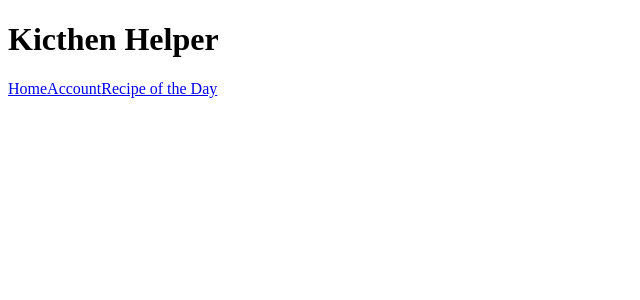
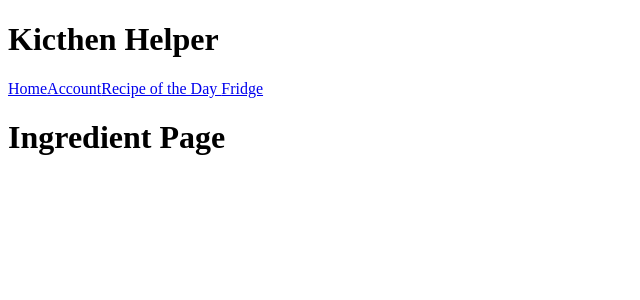
Before and after one commit to 2208-Capstone-Team-1/Capstone-Kitchen-Prep, a React app: page /Ingredient in a window 1280 px wide. Shown: the top 300 px of the page, without its empty margins (0-640 px from the left). Built offline with nearby package versions, Linux system fonts and the light colour scheme; the HTML template or start-up script is replaced by a standard one.

Commit message:
barebone created for ingredientPage, link added on the App component

```diff
--- a/src/components/App.tsx
+++ b/src/components/App.tsx
@@ -8,6 +8,7 @@ import axios from "axios";
 import { RootState } from "../store";
 import UserPage from "./User";
 import RecipePage from "./Recipe";
+import IngredientPage from "./Ingredient";
 
 const App = () => {
   const { user } = useSelector((state: RootState) => state.user);
@@ -40,11 +41,13 @@ const App = () => {
           <Link to="/">Home</Link>
           <Link to="/User">Account</Link>
           <Link to="/Recipe">Recipe of the Day </Link>
+          <Link to="/Ingredient">Fridge</Link>
         </nav>
         <Routes>
           <Route path="/" element={<Home />} />
           <Route path="/User" element={<UserPage />} />
-          <Route path="/Recipe" element= {<RecipePage />} />
+          <Route path="/Recipe" element={<RecipePage />} />
+          <Route path="/Ingredient" element={<IngredientPage />} />
         </Routes>
       </div>
     </div>
--- a/src/components/Ingredient.tsx
+++ b/src/components/Ingredient.tsx
@@ -0,0 +1,17 @@
+import React, { useEffect, useState } from "react";
+import { useDispatch, useSelector } from "react-redux";
+import { Link, useNavigate } from "react-router-dom";
+import axios from "axios";
+
+const IngredientPage = () => {
+
+
+
+    return (
+        <div>
+            <h1>Ingredient Page</h1>
+        </div>
+    )
+}
+
+export default IngredientPage;
```
